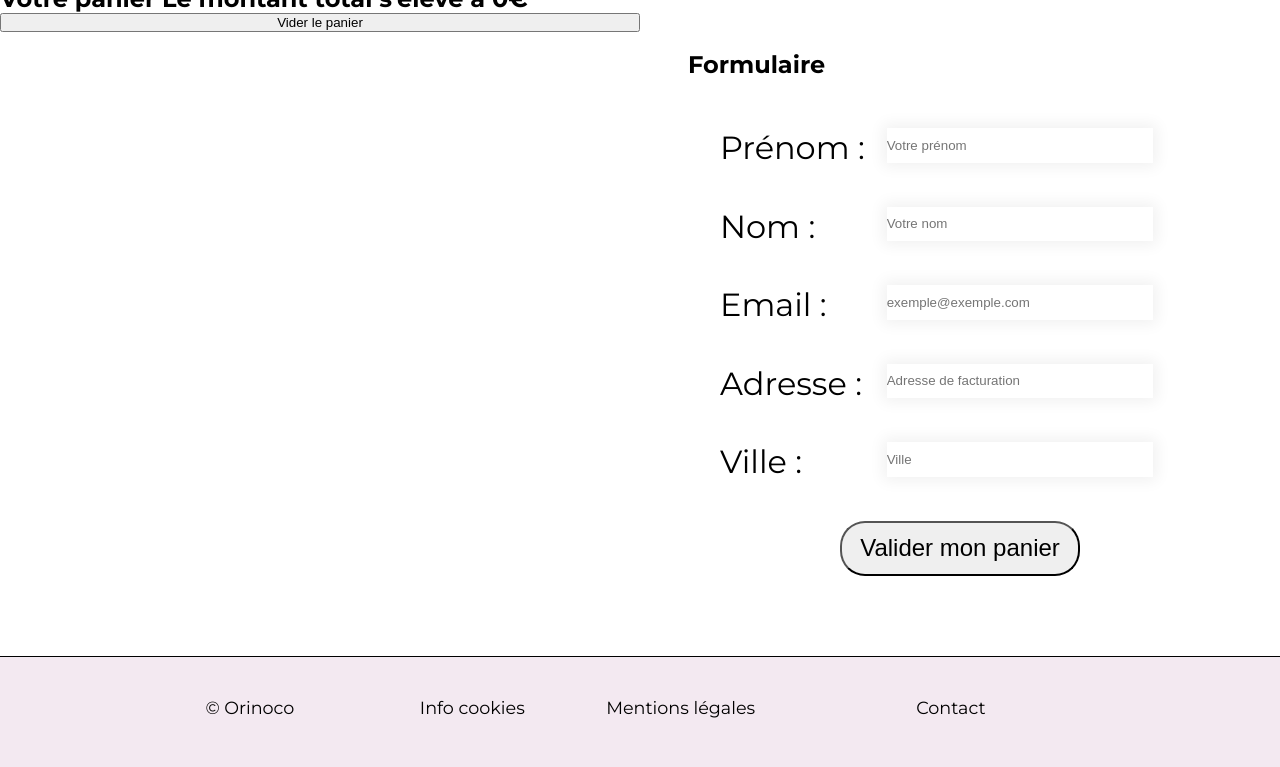
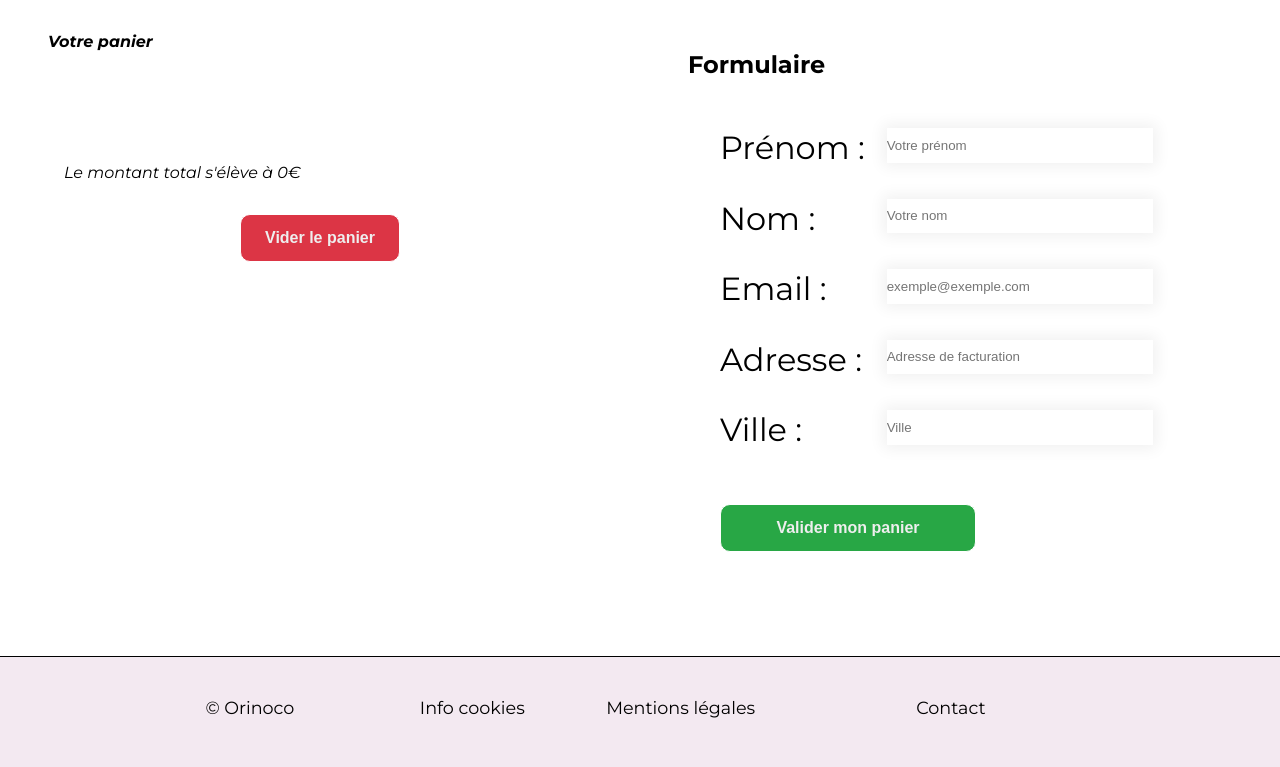
Before and after one commit to Marcoguzman211/Projet5-Orinoco, a website: page panier.html in a window 1280 px wide. Shown: the part 96-863 px from the top of the page. Drawn offline with Linux system fonts and the light colour scheme.

Commit message:
responsive panier

```diff
--- a/panier.html
+++ b/panier.html
@@ -26,10 +26,12 @@
     </header>
     <main class="panier">
         <div id='panier__contenu' class="panier__contenu">
-            <h2>Votre panier <span id="prixTotalPanier"></span></h2>
+            <h2 class="votrePanier">Votre panier</h2>
             <div id="panierProduitCont" class="panierProduitCont">
+                <!--Ici les éléments du LocalStorage -->
             </div>
-            <button id='clearStorage'>Vider le panier</button>
+            <span id="prixTotalPanier" class="prixTotalPanier"></span>
+            <button id='clearStorage' class="clearStorage">Vider le panier</button>
         </div>
         <div class="panier__formulaire">
             <div class="formulaireContainer">
--- a/scss/pages/_stylespanier.scss
+++ b/scss/pages/_stylespanier.scss
@@ -7,6 +7,7 @@
         width: 50%;
         display: flex;
         flex-direction: column;
+        padding: 3em;
     }
     &__formulaire {
         width: 50%;
@@ -14,22 +15,86 @@
     }
 }
 
+//Votre panier
+.votrePanier {
+    margin-bottom: 2em;
+    font-style: italic;
+    @media screen and (min-width: 769px) and (max-width: 1440px) {
+        font-size: 1em;
+    }
+}
+
+//Le montant total s'élève à tant euros
+.prixTotalPanier {
+    margin-top: 2em;
+    padding: 1em;
+    font-size: 1.5em;
+    font-style: italic;
+    @media screen and (min-width: 769px) and (max-width: 1440px) {
+        font-size: 1em;
+    }
+}
+
+//Bouton pour vider le LocalStorage
+.clearStorage {
+    border-style: none;
+    margin-top: 1em;
+    width: fit-content;
+    background-color: #dc3545;
+    border: 1px solid #ffffff;
+    color: #eee;
+    padding: .4em 1em;
+    border-radius: 10px;
+    margin: 1em 0;
+    align-self: center;
+    height: 3em;
+    width: 10em;
+    font-size: 16px;
+    font-weight: bold;
+}
+
 //Styles de chaque carte dans le panier
 .panierProduitCont {
+    border-radius: 6px;
     display: flex;
     flex-direction: column;
     row-gap: 2em;
     overflow: scroll;
     overflow-x: hidden;
+    padding: 2em;
+    @media screen and (min-width: 769px) and (max-width: 1440px) {
+        padding: 1em;
+    }
 }
 
 .panierCard {
-    border: 2px solid #000;
+    border: 1px solid #000;
     display: flex;
     column-gap: 5em;
+    background: #f3f1e9;
+    border-radius: 5px;
     &-img {
         height: 150px;
         width: 150px;
+        border-radius: 5px;
+        @media screen and (min-width: 769px) and (max-width: 1440px) {
+            height: 75px;
+            width: 75px;
+        }
+    }
+    &-titre {
+        align-self: center;
+        color: #42413d;
+        @media screen and (min-width: 769px) and (max-width: 1440px) {
+            font-size: 17px;
+        }
+    }
+    &-price {
+        align-self: center;
+        color: #42413d;
+        @media screen and (min-width: 769px) and (max-width: 1440px) {
+            font-size: 17px;
+        }
     }
 }
 
@@ -71,5 +136,15 @@ button[type=submit] {
     font-size: 1.5em;
     width: 10em;
     border-radius: 25px;
-    justify-self: center;
+    background-color: #28a745;
+    border: 1px solid #ffffff;
+    color: #eee;
+    padding: .4em 1em;
+    border-radius: 10px;
+    margin: 1em 0;
+    align-self: center;
+    height: 3em;
+    width: 16em;
+    font-size: 16px;
+    font-weight: bold;
 }
--- a/scss/pages/_stylesproduit.scss
+++ b/scss/pages/_stylesproduit.scss
@@ -108,5 +108,4 @@
     height: 3em;
     width: 10em;
     font-size: 16px;
-    @include mq(small) {}
 }
```
Also changed, not shown: css/styles.css, 1 other file.
